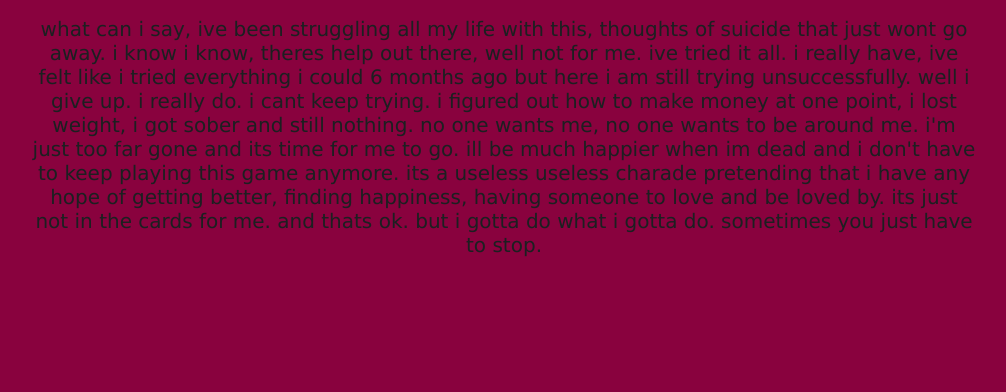
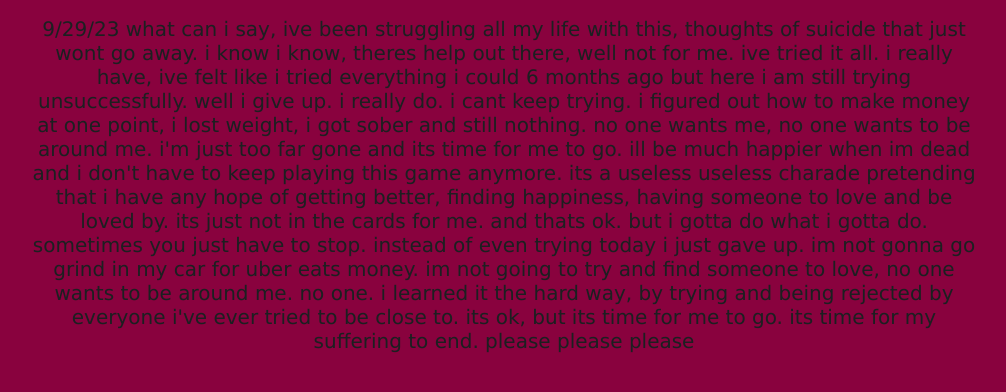
Before and after one commit to ndaly94/secret-project, a plain HTML site: page public/index.html in a window 1280 px wide. Shown: the part 178-570 px from the top of the page, without its empty margins (136-1142 px from the left). Drawn offline with Linux system fonts and the light colour scheme.

Commit message:
9/29/23 update

```diff
--- a/public/index.html
+++ b/public/index.html
@@ -9,9 +9,11 @@
 </head>
 <body>
     <h1>My Suicide Thoughts</h1>
-    <p>What can I say, Ive been struggling all my life with this, thoughts of suicide that just wont go away. I know I know, theres help out there, well not for me. Ive tried it all. I really have, Ive felt like I tried everything I could 6 months ago but here I am still trying unsuccessfully. Well I give up. I really do. I cant keep trying.
+    <p>9/29/23 What can I say, Ive been struggling all my life with this, thoughts of suicide that just wont go away. I know I know, theres help out there, well not for me. Ive tried it all. I really have, Ive felt like I tried everything I could 6 months ago but here I am still trying unsuccessfully. Well I give up. I really do. I cant keep trying.
 
     I figured out how to make money at one point, I lost weight, I got sober and still nothing. No one wants me, no one wants to be around me. I'm just too far gone and its time for me to go. Ill be much happier when Im dead and I don't have to keep playing this game anymore. Its a useless useless charade pretending that I have any hope of getting better, finding happiness, having someone to love and be loved by. Its just not in the cards for me. And thats ok. But I gotta do what I gotta do. Sometimes you just have to stop.
+
+    Instead of even trying today I just gave up. Im not gonna go grind in my car for Uber Eats money. Im not going to try and find someone to love, no one wants to be around me. No one. I learned it the hard way, by trying and being rejected by everyone I've ever tried to be close to. Its ok, but its time for me to go. Its time for my suffering to end. Please please please
     </p>
 
 </body>
```
